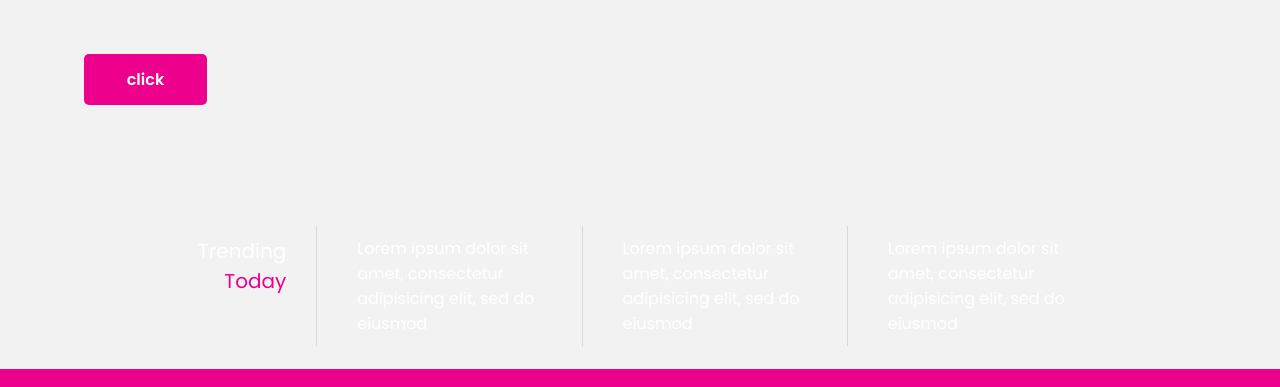
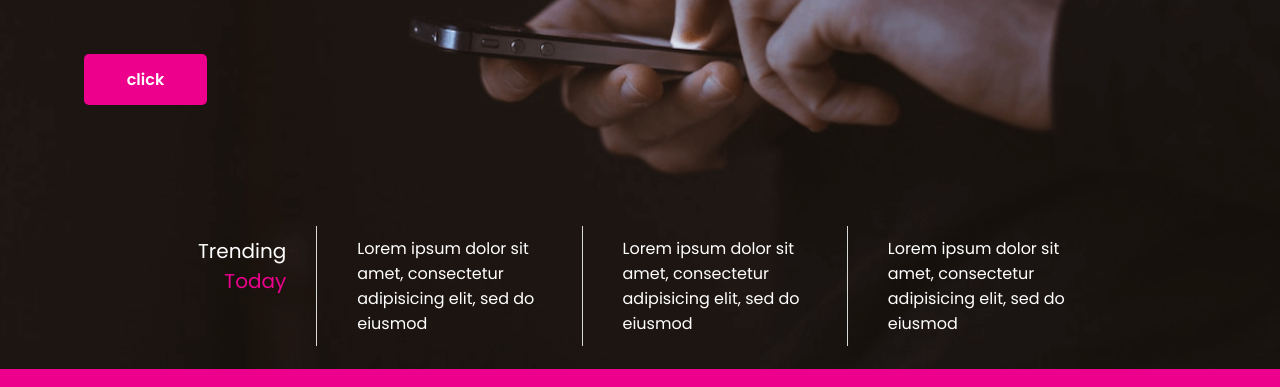
Before and after one commit to geisalima/idx-layout, a website: page index.html in a window 1280 px wide. Shown: the part 335-722 px from the top of the page. Drawn offline with nearby package versions, Linux system fonts and the light colour scheme; the site is published under a folder, as on GitHub Pages, so addresses that start at the root find nothing.

Commit message:
alterando url imagem topo

```diff
--- a/src/scss/style.scss
+++ b/src/scss/style.scss
@@ -206,7 +206,7 @@ main {
 }
 
 .header-bg {
-    background-image: url('/teste/imgs/header-bg.png');
+    background-image: url('../imgs/header-bg.png');
     background-repeat: no-repeat;
     background-position: center;
     background-size: cover;
```
Also changed, not shown: css/style.css, css/style.min.css.
